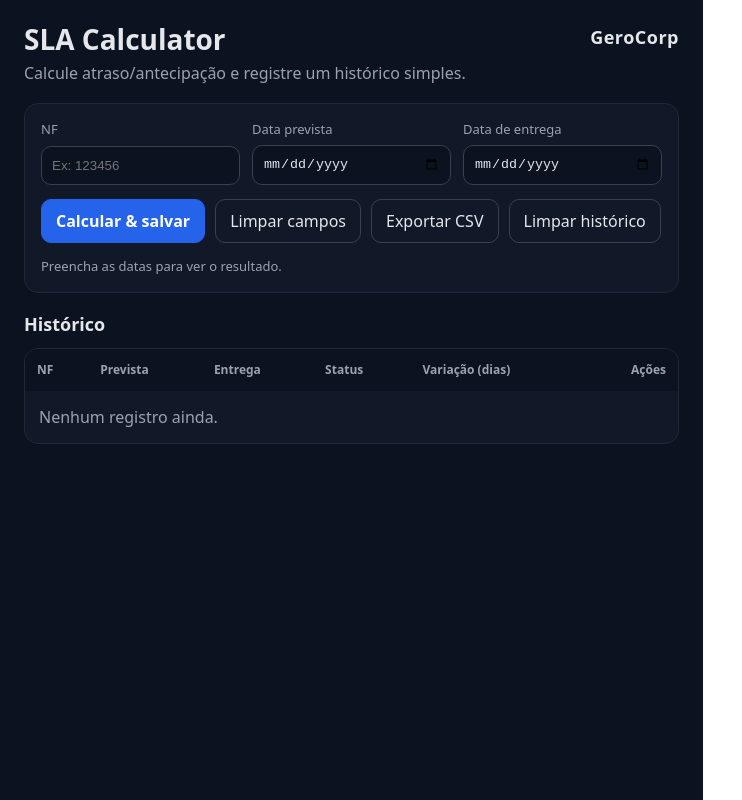
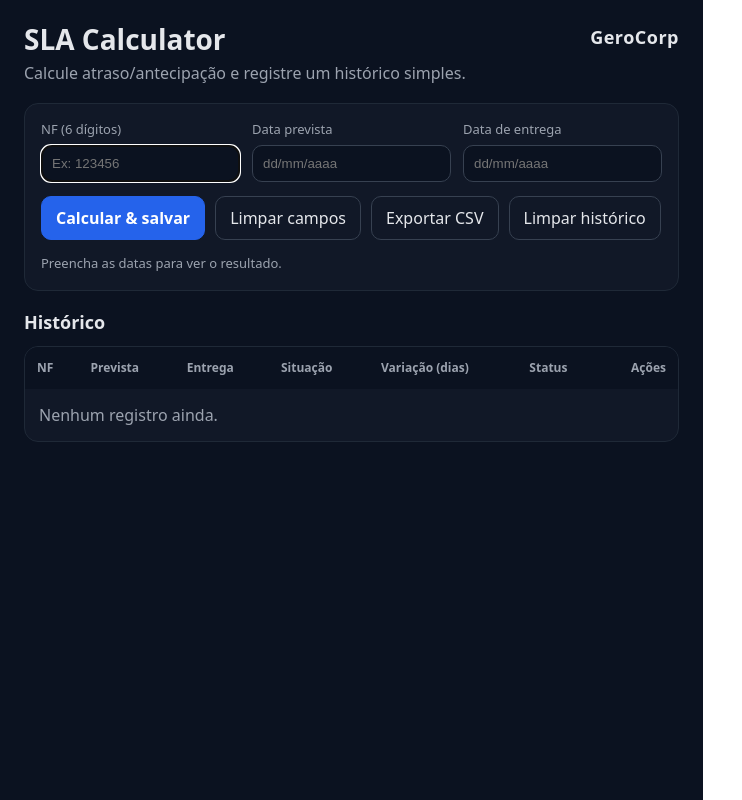
Before and after one commit to giovane-geromini/sla-calculator, a React (Vite) app: page / in a window 1280 px wide. Shown: the whole page, without its empty margins (0-742 px from the left). Built offline with nearby package versions, Linux system fonts and the light colour scheme.

Commit message:
CSV: consultado_em pt-BR (Brasilia) + renomear coluna

```diff
--- a/src/App.jsx
+++ b/src/App.jsx
@@ -1,21 +1,69 @@
-import { useEffect, useMemo, useState } from "react";
+import { useEffect, useMemo, useRef, useState } from "react";
 
-function diffDays(dateA, dateB) {
-  const a = new Date(dateA);
-  const b = new Date(dateB);
+function isValidIsoDate(iso) {
+  if (!/^\d{4}-\d{2}-\d{2}$/.test(iso)) return false;
+  const [y, m, d] = iso.split("-").map(Number);
+  const dt = new Date(iso + "T00:00:00");
+  return dt.getFullYear() === y && dt.getMonth() + 1 === m && dt.getDate() === d;
+}
+
+function brToIso(br) {
+  if (!/^\d{2}\/\d{2}\/\d{4}$/.test(br)) return null;
+  const [dd, mm, yyyy] = br.split("/").map(Number);
+  const iso = `${String(yyyy).padStart(4, "0")}-${String(mm).padStart(2, "0")}-${String(dd).padStart(2, "0")}`;
+  return isValidIsoDate(iso) ? iso : null;
+}
+
+function diffDaysFromIso(isoPrevista, isoEntrega) {
+  const a = new Date(isoPrevista + "T00:00:00");
+  const b = new Date(isoEntrega + "T00:00:00");
   a.setHours(0, 0, 0, 0);
   b.setHours(0, 0, 0, 0);
   const ms = b - a;
   return Math.round(ms / (1000 * 60 * 60 * 24));
 }
 
+function maskBrDate(value) {
+  const digits = value.replace(/\D/g, "").slice(0, 8);
+  const dd = digits.slice(0, 2);
+  const mm = digits.slice(2, 4);
+  const yyyy = digits.slice(4, 8);
+
+  let out = dd;
+  if (mm.length) out += `/${mm}`;
+  if (yyyy.length) out += `/${yyyy}`;
+  return out;
+}
+
+function formatBrDateTime(isoString) {
+  const dt = new Date(isoString);
+  if (Number.isNaN(dt.getTime())) return "";
+
+  // Horário oficial de Brasília (uso prático: America/Sao_Paulo)
+  const s = new Intl.DateTimeFormat("pt-BR", {
+    timeZone: "America/Sao_Paulo",
+    day: "2-digit",
+    month: "2-digit",
+    year: "numeric",
+    hour: "2-digit",
+    minute: "2-digit",
+    hour12: false,
+  }).format(dt);
+
+  // em alguns ambientes pode vir com vírgula: "11/02/2026, 14:56"
+  return s.replace(",", "").replace(/\s+/g, " ").trim();
+}
+
 export default function App() {
   const [nf, setNf] = useState("");
-  const [prevista, setPrevista] = useState("");
-  const [entrega, setEntrega] = useState("");
+  const [previstaBr, setPrevistaBr] = useState("");
+  const [entregaBr, setEntregaBr] = useState("");
   const [historico, setHistorico] = useState([]);
 
-  // 1) Carrega do LocalStorage quando o app abre
+  const nfRef = useRef(null);
+  const previstaRef = useRef(null);
+  const entregaRef = useRef(null);
+
   useEffect(() => {
     const saved = localStorage.getItem("sla_historico");
     if (saved) {
@@ -28,64 +76,93 @@ export default function App() {
     }
   }, []);
 
-  // 2) Salva no LocalStorage sempre que o histórico mudar
   useEffect(() => {
     localStorage.setItem("sla_historico", JSON.stringify(historico));
   }, [historico]);
 
+  useEffect(() => {
+    nfRef.current?.focus();
+  }, []);
+
   function onLimparHistorico() {
     if (confirm("Tem certeza que deseja limpar todo o histórico?")) {
       setHistorico([]);
+      setTimeout(() => nfRef.current?.focus(), 0);
     }
   }
 
+  function statusDetalhado(variacao) {
+    if (variacao < 0) return `${Math.abs(variacao)} dia(s) antes do prazo`;
+    if (variacao === 0) return `Entregue no prazo (no dia previsto)`;
+    return `${variacao} dia(s) de atraso`;
+  }
+
   const resultado = useMemo(() => {
-    if (!prevista || !entrega) return null;
+    const isoPrev = brToIso(previstaBr);
+    const isoEnt = brToIso(entregaBr);
+    if (!isoPrev || !isoEnt) return null;
 
-    const variacao = diffDays(prevista, entrega); // pode ser negativo
-    const status =
+    const variacao = diffDaysFromIso(isoPrev, isoEnt);
+    const situacao =
       variacao < 0 ? "Antecipado" : variacao === 0 ? "No prazo" : "Atrasado";
 
-    return { variacao, status };
-  }, [prevista, entrega]);
+    return { variacao, situacao };
+  }, [previstaBr, entregaBr]);
 
   function onCalcular() {
     if (!nf.trim()) {
       alert("Preencha a NF.");
+      nfRef.current?.focus();
       return;
     }
-    if (!prevista || !entrega) {
-      alert("Preencha as duas datas.");
+    if (nf.trim().length !== 6) {
+      alert("A NF deve ter 6 dígitos.");
+      nfRef.current?.focus();
       return;
     }
 
-    const variacao = diffDays(prevista, entrega);
-    const status =
+    const isoPrev = brToIso(previstaBr);
+    if (!isoPrev) {
+      alert("Data prevista inválida. Use dd/mm/aaaa.");
+      previstaRef.current?.focus();
+      return;
+    }
+
+    const isoEnt = brToIso(entregaBr);
+    if (!isoEnt) {
+      alert("Data de entrega inválida. Use dd/mm/aaaa.");
+      entregaRef.current?.focus();
+      return;
+    }
+
+    const variacao = diffDaysFromIso(isoPrev, isoEnt);
+    const situacao =
       variacao < 0 ? "Antecipado" : variacao === 0 ? "No prazo" : "Atrasado";
 
     setHistorico((old) => [
       {
         id: crypto.randomUUID(),
         nf,
-        prevista,
-        entrega,
-        status,
+        prevista: previstaBr,
+        entrega: entregaBr,
+        situacao,
         variacao,
         criadoEm: new Date().toISOString(),
       },
       ...old,
     ]);
 
-    // (2) Limpar campos após salvar
     setNf("");
-    setPrevista("");
-    setEntrega("");
+    setPrevistaBr("");
+    setEntregaBr("");
+    setTimeout(() => nfRef.current?.focus(), 0);
   }
 
-  function onLimpar() {
+  function onLimparCampos() {
     setNf("");
-    setPrevista("");
-    setEntrega("");
+    setPrevistaBr("");
+    setEntregaBr("");
+    setTimeout(() => nfRef.current?.focus(), 0);
   }
 
   function onRemover(id) {
@@ -104,15 +181,24 @@ export default function App() {
       return;
     }
 
-    // (1) CSV com NF + variacao_dias (não atraso)
-    const header = ["nf", "prevista", "entrega", "status", "variacao_dias", "criado_em"];
+    const header = [
+      "nf",
+      "prevista",
+      "entrega",
+      "situacao",
+      "variacao_dias",
+      "status_texto",
+      "consultado_em", // ✅ novo nome da coluna
+    ];
+
     const rows = historico.map((r) => [
       r.nf,
       r.prevista,
       r.entrega,
-      r.status,
+      r.situacao,
       r.variacao,
-      r.criadoEm,
+      statusDetalhado(r.variacao),
+      formatBrDateTime(r.criadoEm), // ✅ formato BR + fuso Brasília
     ]);
 
     const csv =
@@ -131,16 +217,15 @@ export default function App() {
     URL.revokeObjectURL(url);
   }
 
-  function badgeColor(status) {
-    if (status === "Atrasado") return { background: "#FEE2E2", color: "#991B1B" };
-    if (status === "Antecipado") return { background: "#DBEAFE", color: "#1D4ED8" };
-    return { background: "#DCFCE7", color: "#166534" }; // No prazo
+  function badgeColor(situacao) {
+    if (situacao === "Atrasado") return { background: "#FEE2E2", color: "#991B1B" };
+    if (situacao === "Antecipado") return { background: "#DBEAFE", color: "#1D4ED8" };
+    return { background: "#DCFCE7", color: "#166534" };
   }
 
   return (
     <div style={{ minHeight: "100vh", background: "#0B1220", color: "#E5E7EB" }}>
       <div style={{ maxWidth: 980, margin: "0 auto", padding: 24 }}>
-        {/* (3) Cabeçalho com "GeroCorp" à direita */}
         <header
           style={{
             marginBottom: 18,
@@ -162,13 +247,18 @@ export default function App() {
           </div>
         </header>
 
-        {/* Card do formulário */}
         <section
           style={{
             background: "#111827",
             border: "1px solid #1F2937",
             borderRadius: 14,
             padding: 16,
+          }}
+        >
+          <form
+            onSubmit={(e) => {
+              e.preventDefault();
+              onCalcular();
             }}
           >
             <div
@@ -178,15 +268,21 @@ export default function App() {
                 gap: 12,
               }}
             >
-            {/* NF */}
               <label style={{ display: "grid", gap: 6 }}>
-              <span style={{ fontSize: 13, color: "#9CA3AF" }}>NF</span>
+                <span style={{ fontSize: 13, color: "#9CA3AF" }}>NF (6 dígitos)</span>
                 <input
+                  ref={nfRef}
                   type="text"
                   inputMode="numeric"
                   placeholder="Ex: 123456"
                   value={nf}
-                onChange={(e) => setNf(e.target.value.replace(/\D/g, ""))}
+                  onChange={(e) => {
+                    const onlyDigits = e.target.value.replace(/\D/g, "").slice(0, 6);
+                    setNf(onlyDigits);
+                    if (onlyDigits.length === 6) {
+                      previstaRef.current?.focus();
+                    }
+                  }}
                   style={{
                     padding: 10,
                     borderRadius: 10,
@@ -200,9 +296,13 @@ export default function App() {
               <label style={{ display: "grid", gap: 6 }}>
                 <span style={{ fontSize: 13, color: "#9CA3AF" }}>Data prevista</span>
                 <input
-                type="date"
-                value={prevista}
-                onChange={(e) => setPrevista(e.target.value)}
+                  ref={previstaRef}
+                  type="text"
+                  inputMode="numeric"
+                  placeholder="dd/mm/aaaa"
+                  maxLength={10}
+                  value={previstaBr}
+                  onChange={(e) => setPrevistaBr(maskBrDate(e.target.value))}
                   style={{
                     padding: 10,
                     borderRadius: 10,
@@ -216,9 +316,13 @@ export default function App() {
               <label style={{ display: "grid", gap: 6 }}>
                 <span style={{ fontSize: 13, color: "#9CA3AF" }}>Data de entrega</span>
                 <input
-                type="date"
-                value={entrega}
-                onChange={(e) => setEntrega(e.target.value)}
+                  ref={entregaRef}
+                  type="text"
+                  inputMode="numeric"
+                  placeholder="dd/mm/aaaa"
+                  maxLength={10}
+                  value={entregaBr}
+                  onChange={(e) => setEntregaBr(maskBrDate(e.target.value))}
                   style={{
                     padding: 10,
                     borderRadius: 10,
@@ -232,7 +336,7 @@ export default function App() {
 
             <div style={{ display: "flex", gap: 10, marginTop: 14, flexWrap: "wrap" }}>
               <button
-              onClick={onCalcular}
+                type="submit"
                 style={{
                   padding: "10px 14px",
                   borderRadius: 10,
@@ -247,7 +351,8 @@ export default function App() {
               </button>
 
               <button
-              onClick={onLimpar}
+                type="button"
+                onClick={onLimparCampos}
                 style={{
                   padding: "10px 14px",
                   borderRadius: 10,
@@ -261,6 +366,7 @@ export default function App() {
               </button>
 
               <button
+                type="button"
                 onClick={onExportarCsv}
                 style={{
                   padding: "10px 14px",
@@ -275,6 +381,7 @@ export default function App() {
               </button>
 
               <button
+                type="button"
                 onClick={onLimparHistorico}
                 style={{
                   padding: "10px 14px",
@@ -289,7 +396,6 @@ export default function App() {
               </button>
             </div>
 
-          {/* Resultado */}
             <div style={{ marginTop: 14 }}>
               {resultado ? (
                 <div
@@ -309,19 +415,13 @@ export default function App() {
                       borderRadius: 999,
                       fontSize: 12,
                       fontWeight: 700,
-                    ...badgeColor(resultado.status),
+                      ...badgeColor(resultado.situacao),
                     }}
                   >
-                  {resultado.status}
+                    {resultado.situacao}
                   </span>
 
-                <span style={{ color: "#9CA3AF" }}>
-                  {resultado.status === "Atrasado"
-                    ? `Atraso: ${resultado.variacao} dia(s)`
-                    : resultado.status === "Antecipado"
-                    ? `Antecipação: ${Math.abs(resultado.variacao)} dia(s)`
-                    : "Entrega dentro do prazo"}
-                </span>
+                  <span style={{ color: "#9CA3AF" }}>{statusDetalhado(resultado.variacao)}</span>
                 </div>
               ) : (
                 <div style={{ color: "#9CA3AF", fontSize: 13 }}>
@@ -329,9 +429,9 @@ export default function App() {
                 </div>
               )}
             </div>
+          </form>
         </section>
 
-        {/* Histórico */}
         <section style={{ marginTop: 18 }}>
           <h2 style={{ margin: "0 0 10px", fontSize: 18 }}>Histórico</h2>
 
@@ -349,8 +449,9 @@ export default function App() {
                   <th style={{ textAlign: "left", padding: 12 }}>NF</th>
                   <th style={{ textAlign: "left", padding: 12 }}>Prevista</th>
                   <th style={{ textAlign: "left", padding: 12 }}>Entrega</th>
+                  <th style={{ textAlign: "left", padding: 12 }}>Situação</th>
+                  <th style={{ textAlign: "left", padding: 12 }}>Variação (dias)</th>
                   <th style={{ textAlign: "left", padding: 12 }}>Status</th>
-                  <th style={{ textAlign: "left", padding: 12 }}>Variação (dias)</th>
                   <th style={{ textAlign: "right", padding: 12 }}>Ações</th>
                 </tr>
               </thead>
@@ -358,7 +459,7 @@ export default function App() {
               <tbody>
                 {historico.length === 0 ? (
                   <tr>
-                    <td colSpan={6} style={{ padding: 14, color: "#9CA3AF" }}>
+                    <td colSpan={7} style={{ padding: 14, color: "#9CA3AF" }}>
                       Nenhum registro ainda.
                     </td>
                   </tr>
@@ -375,13 +476,16 @@ export default function App() {
                             borderRadius: 999,
                             fontSize: 12,
                             fontWeight: 700,
-                            ...badgeColor(row.status),
+                            ...badgeColor(row.situacao),
                           }}
                         >
-                          {row.status}
+                          {row.situacao}
                         </span>
                       </td>
                       <td style={{ padding: 12 }}>{row.variacao}</td>
+                      <td style={{ padding: 12, color: "#9CA3AF" }}>
+                        {statusDetalhado(row.variacao)}
+                      </td>
                       <td style={{ padding: 12, textAlign: "right" }}>
                         <button
                           onClick={() => onRemover(row.id)}
```
Lines whose indentation alone changed are shown as unchanged.
